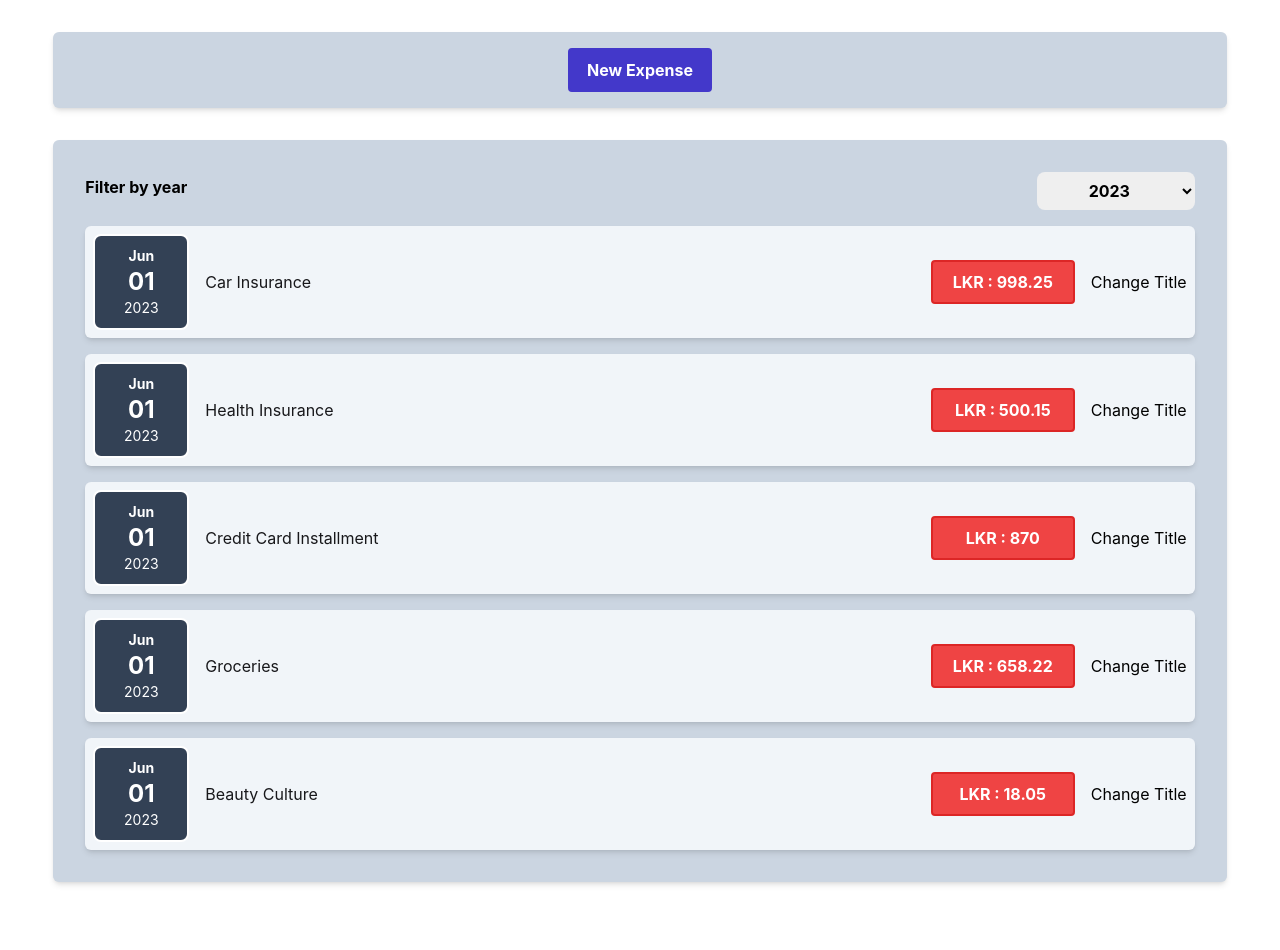
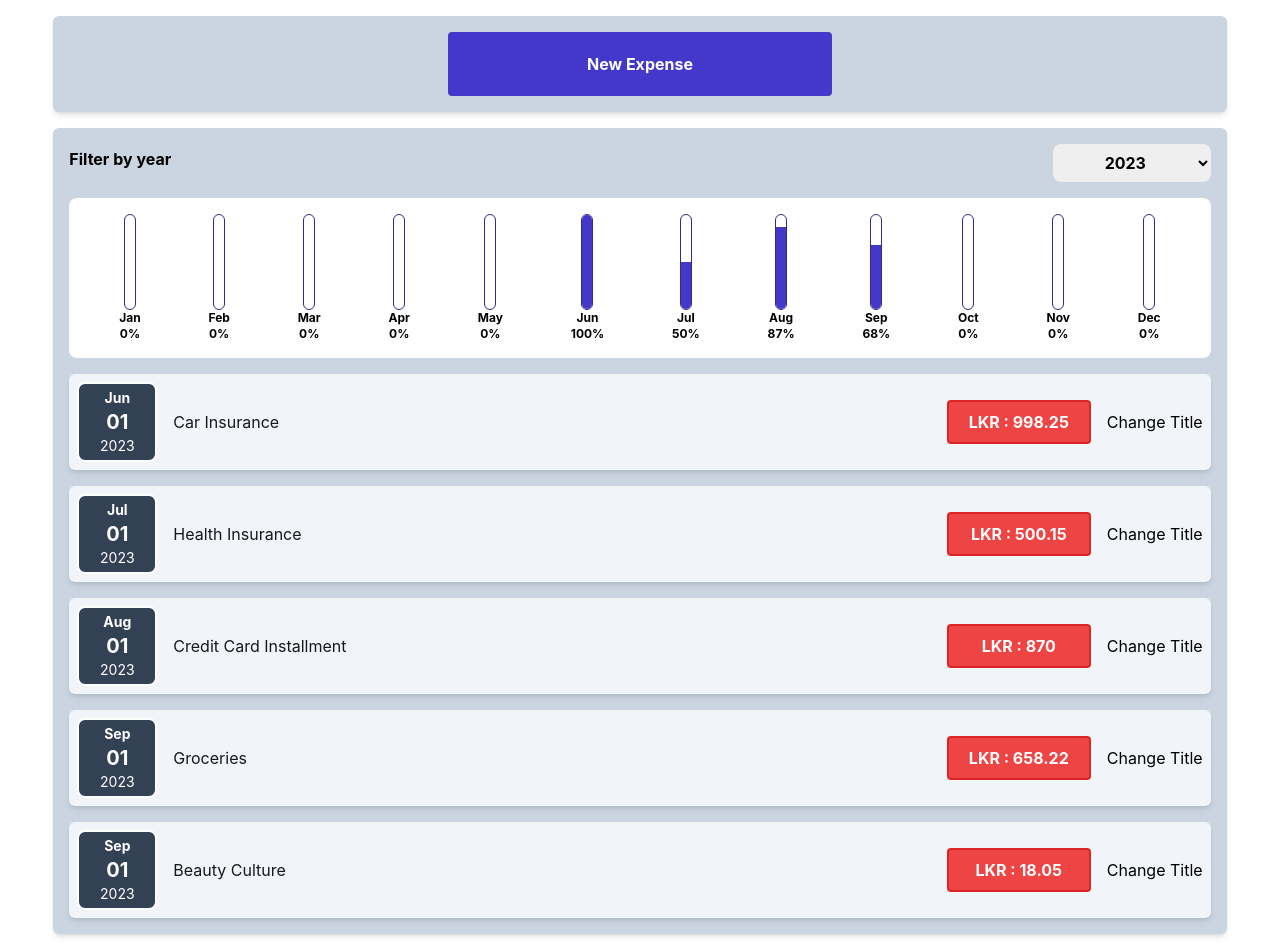
Before and after one commit to mhperera/PF_ExpenseTracker, a React (Create React App) app: page / in a window 1280 px wide. Before the commit the page ends 914 px from the top, so only its background shows below. Built offline with nearby package versions, Linux system fonts and the light colour scheme.

Commit message:
Add Chart section

```diff
--- a/src/App.js
+++ b/src/App.js
@@ -14,25 +14,25 @@ const DUMMY_EXPENSES = [
     id:1,
     title: "Health Insurance",
     amount: 500.15,
-    date: new Date(2023, 5, 1)
+    date: new Date(2023, 6, 1)
   },
   {
     id:2,
     title: "Credit Card Installment",
     amount: 870.00,
-    date: new Date(2023, 5, 1)
+    date: new Date(2023, 7, 1)
   },
   {
     id:3,
     title: "Groceries",
     amount: 658.22,
-    date: new Date(2023, 5, 1)
+    date: new Date(2023, 8, 1)
   },
   {
     id:4,
     title: "Beauty Culture",
     amount: 18.05,
-    date: new Date(2023, 5, 1)
+    date: new Date(2023, 8, 1)
   },
 ];
 
--- /dev/null
+++ b/src/components/Chart/Chart.js
@@ -0,0 +1,23 @@
+import React from 'react';
+import ChartBar from './ChartBar';
+
+const Chart = (props) => {
+
+    const dataPointValues = props.dataPoints.map((dataPoint)=>dataPoint.value);
+    const totalMax = Math.max(...dataPointValues);
+
+	return (
+		<div className="Chart">
+			{props.dataPoints.map((dataPoint) => (
+				<ChartBar
+					value={dataPoint.value}
+					maxValue={totalMax}
+					label={dataPoint.label}
+					key={dataPoint.id}
+				/>
+			))}
+		</div>
+	);
+};
+
+export default Chart;
--- /dev/null
+++ b/src/components/Chart/ChartBar.js
@@ -0,0 +1,22 @@
+import React from 'react'
+
+const ChartBar = (props) => {
+
+    let barFillHeight = '0%';
+
+    if(props.maxValue>0){
+        barFillHeight = Math.round( (props.value / props.maxValue ) * 100  ) + '%';
+    }
+
+    return (
+        <div className='ChartBar'>
+            <div className="ChartBar__inner">
+                <div className="ChartBar__fill" style={ { 'height': barFillHeight } }></div>
+            </div>
+            <div className="ChartBar__label">{props.label}</div>
+            <div className="ChartBar__label">{barFillHeight}</div>
+        </div>
+    )
+}
+
+export default ChartBar
--- a/src/components/Expenses/Expenses.js
+++ b/src/components/Expenses/Expenses.js
@@ -2,6 +2,7 @@ import React, {useState} from 'react';
 import ExpensesList from './ExpensesList';
 import Card from './../UI/Card';
 import ExpenseFilter from './ExpenseFilter';
+import ExpensesChart from './ExpensesChart';
 
 const Expenses = (props) => {
 
@@ -21,6 +22,7 @@ const Expenses = (props) => {
         selectedYear={filteredYear}
         onFilterYear={handleYearChange}
       />
+      <ExpensesChart expenses={filteredExpenses}/>
       <ExpensesList items={filteredExpenses}/>
     </Card>
   )
--- /dev/null
+++ b/src/components/Expenses/ExpensesChart.js
@@ -0,0 +1,31 @@
+import React from 'react'
+import Chart from '../Chart/Chart'
+
+const ExpensesChart = (props) => {
+
+    const chartDataPoints = [
+        { id: 0, label:'Jan', value:0 },
+        { id: 1, label:'Feb', value:0 },
+        { id: 2, label:'Mar', value:0 },
+        { id: 3, label:'Apr', value:0 },
+        { id: 4, label:'May', value:0 },
+        { id: 5, label:'Jun', value:0 },
+        { id: 6, label:'Jul', value:0 },
+        { id: 7, label:'Aug', value:0 },
+        { id: 8, label:'Sep', value:0 },
+        { id: 9, label:'Oct', value:0 },
+        { id: 10, label:'Nov', value:0 },
+        { id: 11, label:'Dec', value:0 }
+    ];
+
+    for( const expense of props.expenses ){
+        const expenseMonth = expense.date.getMonth(); // Starting from 0
+        chartDataPoints[expenseMonth].value += expense.amount;
+    }
+
+  return (
+    <Chart dataPoints={chartDataPoints}/>
+  )
+}
+
+export default ExpensesChart
--- a/src/index.css
+++ b/src/index.css
@@ -4,9 +4,9 @@
 
 body {
 	margin: 0;
-  font-family: -apple-system, BlinkMacSystemFont, 'Segoe UI', 'Roboto', 'Oxygen',
-    'Ubuntu', 'Cantarell', 'Fira Sans', 'Droid Sans', 'Helvetica Neue',
-    sans-serif;
+	font-family: -apple-system, BlinkMacSystemFont, 'Segoe UI', 'Roboto',
+		'Oxygen', 'Ubuntu', 'Cantarell', 'Fira Sans', 'Droid Sans',
+		'Helvetica Neue', sans-serif;
 	-webkit-font-smoothing: antialiased;
 	-moz-osx-font-smoothing: grayscale;
 }
@@ -16,32 +16,26 @@ code {
 		monospace;
 }
 
-@layer utilities  {
-
-
-
+@layer utilities {
 }
 
 @layer components {
-
 	/* UI Components */
-  .Card{
+	.Card {
 		@apply shadow-md rounded-md;
 	}
 
 	/* ExpenseItems Component */
-  .ExpenseItems{
-    @apply
-      flex
+	.ExpenseItems {
+		@apply flex
       items-center
       p-2
       mx-0
-      my-4
-      bg-slate-100 ;
+      mt-4
+      bg-slate-100;
 	}
-  .ExpenseItems__description{
-    @apply
-      flex
+	.ExpenseItems__description {
+		@apply flex
       flex-col
       items-end
       justify-between
@@ -53,16 +47,14 @@ code {
       md:justify-between
       md:flex-1;
 	}
-  .ExpenseItems__title{
-    @apply
-      text-zinc-900
+	.ExpenseItems__title {
+		@apply text-zinc-900
       text-base
       my-2
       md:my-4;
 	}
-  .ExpenseItems__price{
-    @apply
-      w-36
+	.ExpenseItems__price {
+		@apply w-36
       px-4
       py-2
       text-base
@@ -76,13 +68,12 @@ code {
 	}
 
 	/* ExpenseDate Component */
-  .ExpenseDate{
-    @apply
-      p-4
+	.ExpenseDate {
+		@apply p-2
       flex
       flex-col
-      w-24
-      h-24
+      w-20
+      h-20
       bg-slate-700
       text-white
       items-center
@@ -92,72 +83,68 @@ code {
       border-white
       rounded-lg;
 	}
-  .ExpenseDate__month{
-    @apply
-      text-sm
+	.ExpenseDate__month {
+		@apply text-sm
       font-bold;
 	}
-  .ExpenseDate__day{
-    @apply
-      text-2xl
+	.ExpenseDate__day {
+		@apply text-xl
       font-bold;
 	}
-  .ExpenseDate__year{
-    @apply
-      text-sm;
+	.ExpenseDate__year {
+		@apply text-sm;
 	}
 
 	/* Expenses Component */
-  .Expenses{
-    @apply
-      py-4
-      px-8
-      my-8
+	.Expenses {
+		@apply py-4
+      px-4
+      my-4
       mx-auto
       w-11/12
-      bg-slate-300 ;
+      bg-slate-300;
 	}
 
 	/* NewExpense Component */
-  .NewExpense{
-    @apply
-      bg-slate-300
-      px-8
+	.NewExpense {
+		@apply bg-slate-300
+      px-4
       py-4
-      my-8
+      my-4
       mx-auto
       w-11/12
       max-w-[95%]
       text-center;
 	}
 
-  .ExpenseForm__controls{
-    @apply
-      flex
+	.NewExpense > button {
+		@apply !w-96 !h-16;
+	}
+
+	.ExpenseForm__controls {
+		@apply flex
       flex-col
       flex-wrap
+      justify-center
       gap-4
       mb-4
       text-left
-      md:flex-row
+      md:flex-row;
 	}
 
-  .ExpenseForm__control{
-    @apply
-      w-full
+	.ExpenseForm__control {
+		@apply w-full
       md:w-[32%];
 	}
 
-  .ExpenseForm__control label{
-    @apply
-      font-bold
+	.ExpenseForm__control label {
+		@apply font-bold
       mb-2
       block;
 	}
 
-  .ExpenseForm__control input{
-    @apply
-      text-inherit
+	.ExpenseForm__control input {
+		@apply text-inherit
       px-2
       py-2
       rounded-lg
@@ -168,14 +155,13 @@ code {
       max-w-full;
 	}
 
-  .ExpenseForm__controls button{
-    @apply
-      self-end;
+	.ExpenseForm__controls button {
+		@apply self-end;
 	}
 
-  .ExpenseForm button, .NewExpense button{
-    @apply
-      w-36
+	.ExpenseForm button,
+	.NewExpense button {
+		@apply w-full
       px-4
       py-2
       text-base
@@ -189,12 +175,12 @@ code {
       hover:bg-indigo-900
       hover:border-indigo-900
       active:bg-indigo-900
-      active:border-indigo-900;
+      active:border-indigo-900
+      md:w-36;
 	}
 
-  .ExpenseForm button.alternative{
-    @apply
-      text-gray-900
+	.ExpenseForm button.alternative {
+		@apply text-gray-900
       border-transparent
       bg-transparent
       hover:bg-gray-400
@@ -202,32 +188,28 @@ code {
 	}
 
 	/* Expense Filter */
-  .ExpenseFilter{
-    @apply
-      text-black
+	.ExpenseFilter {
+		@apply text-black
       py-0
       px-0;
 	}
 
-  .ExpenseFilter__control{
-    @apply
-      flex
+	.ExpenseFilter__control {
+		@apply flex
       w-full
       items-center
       justify-between
-      my-4
+      mb-4
       mx-0;
 	}
 
-  .ExpenseFilter label{
-    @apply
-      font-bold
+	.ExpenseFilter label {
+		@apply font-bold
       mb-2;
 	}
 
-  .ExpenseFilter select{
-    @apply
-      text-black
+	.ExpenseFilter select {
+		@apply text-black
       py-2
       px-12
       font-bold
@@ -235,16 +217,57 @@ code {
 	}
 
 	/* ExpensesList Component */
-  .ExpensesList{
-    @apply
-      list-none
-      p-0
+	.ExpensesList {
+		@apply list-none
+      p-0;
 	}
 
-  .ExpensesList__fallback{
-    @apply
-      text-black
+	.ExpensesList__fallback {
+		@apply text-black
       text-center;
 	}
 
+	/* CHART COMPONENTS */
+	.Chart {
+		@apply p-4
+      rounded-lg
+      bg-white
+      text-center
+      flex
+      justify-around
+      h-40;
 	}
+
+	/* CHARTBAR COMPONENTS */
+	.ChartBar {
+		@apply h-full
+      flex
+      flex-col
+      items-center;
+	}
+
+	.ChartBar__inner {
+		@apply h-full
+                  w-3
+                  border
+                  border-indigo-900
+                  rounded-lg
+                  bg-white
+                  overflow-hidden
+                  flex
+                  flex-row
+                  items-end;
+	}
+
+	.ChartBar__fill {
+		@apply w-full
+            bg-indigo-700
+            ease-out
+            duration-300;
+	}
+	.ChartBar__label {
+		@apply font-bold
+            text-xs
+            text-center;
+	}
+}
```
Lines whose indentation alone changed are shown as unchanged.
